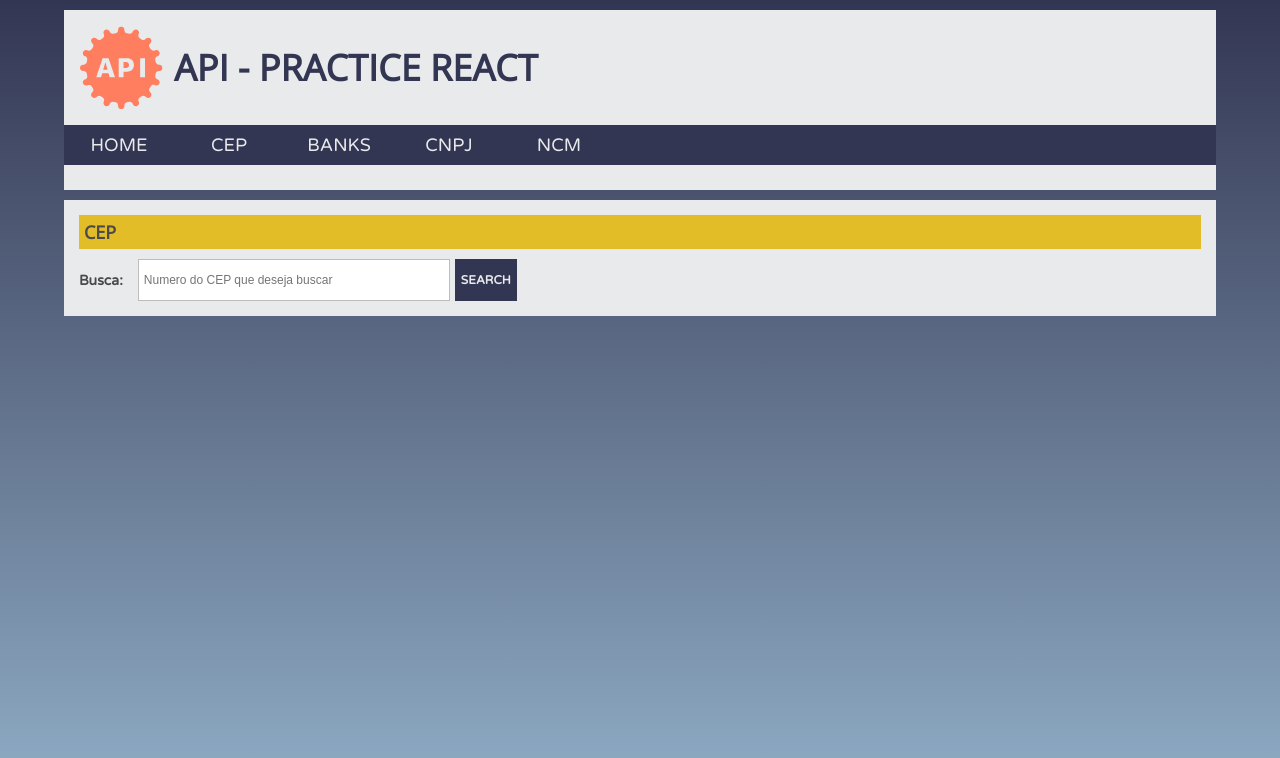
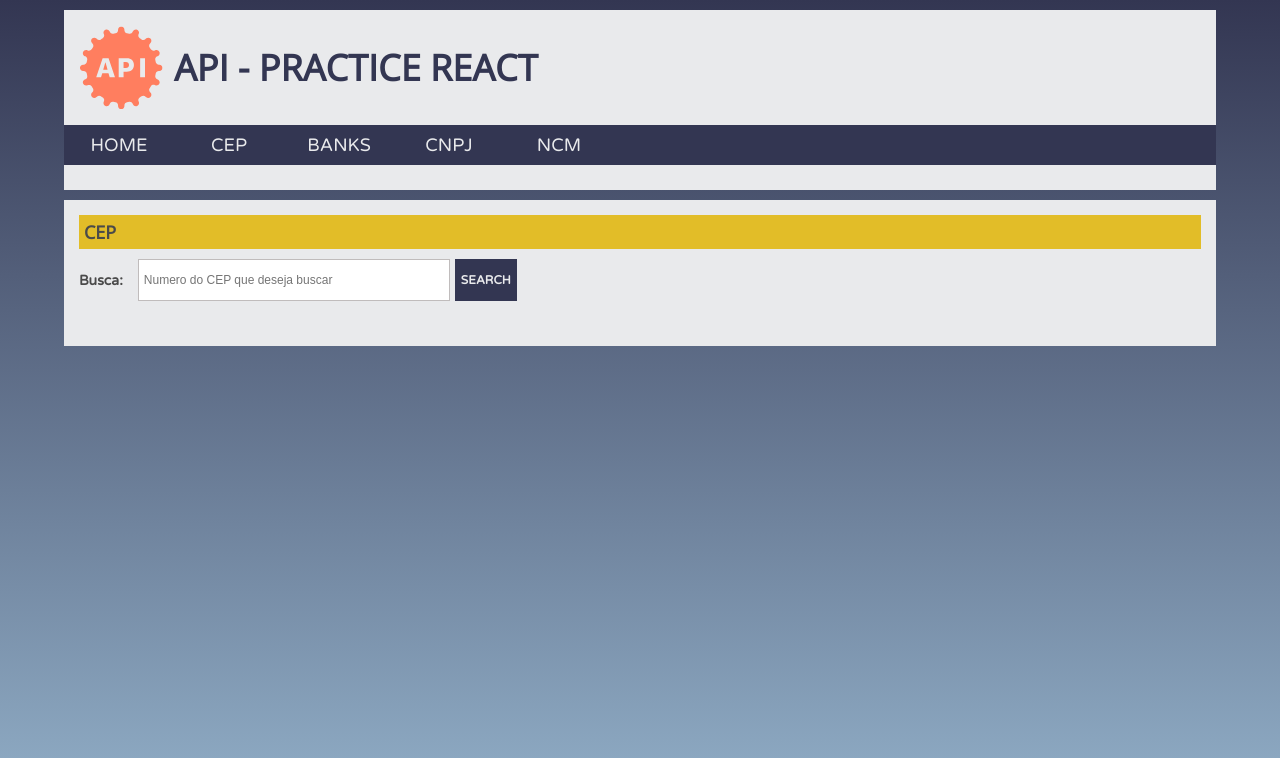
Before and after one commit to LFCavalcanti/api-practice-react, a React (Vite) app: page /cep in a window 1280 px wide. Shown: the top 758 px of the page. Built offline with nearby package versions, Linux system fonts and the light colour scheme.

Commit message:
Missing CSS for display element

```diff
--- a/src/pages/Cep/Cep.module.scss
+++ b/src/pages/Cep/Cep.module.scss
@@ -70,3 +70,15 @@
         }
     }
 }
+
+.cep__display{
+    display: flex;
+    flex-wrap: wrap;
+    align-items: center;
+    justify-content: center;
+    gap: 10px;
+    background-color: $color-terciary;
+    margin-top: 10px;
+    padding: 10px;
+    height: 100%;
+}
```
